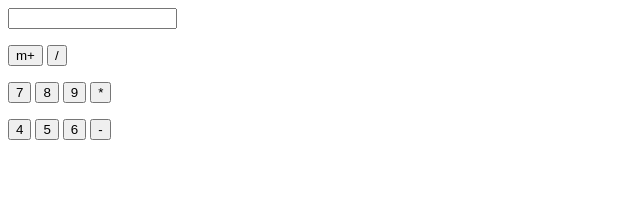
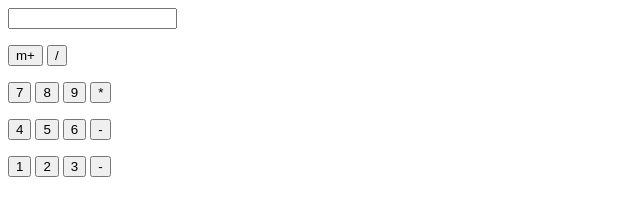
Before and after one commit to Nayan55/calculator, a plain HTML site: page index.html in a window 1280 px wide. Shown: the whole page, without its empty margins (0-640 px from the left). Drawn offline with Linux system fonts and the light colour scheme.

Commit message:
Added an another row of symbols.
Added another row of numbers and added another operator (+).

```diff
--- a/index.html
+++ b/index.html
@@ -29,6 +29,12 @@
 				<input type="button" class="button number" value="6" onclick="v('6')">
 				<input type="button" class="button operator" value="-" onclick="v('-')">
 		</p>
+		<p>
+				<input type="button" class="button number" value="1"  onclick="v('1')">
+				<input type="button" class="button number" value="2" onclick="v('2')">
+				<input type="button" class="button number" value="3" onclick="v('3')">
+				<input type="button" class="button operator" value="-" onclick="v('+')">
+		<p>
 
 
 </body>
```
